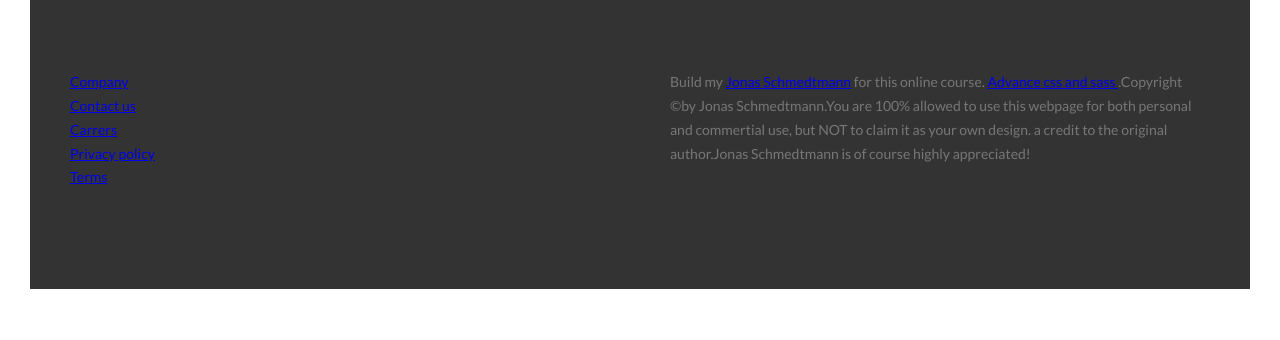
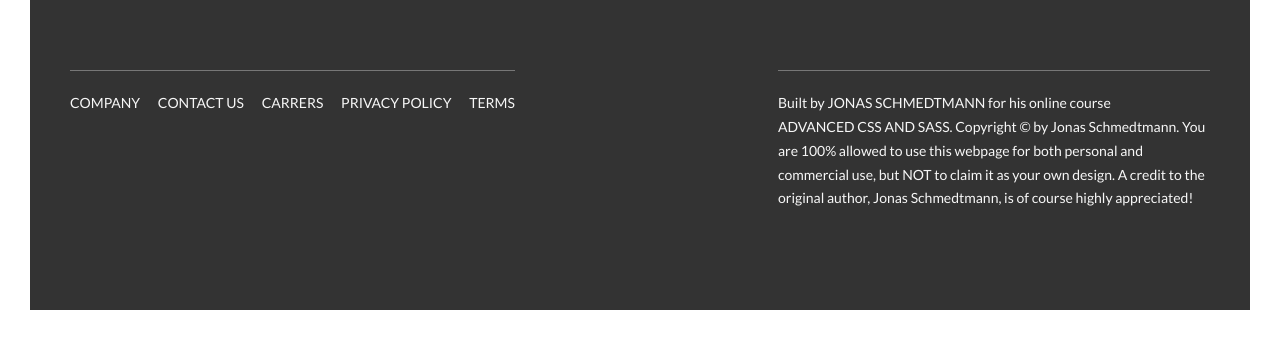
Before and after one commit to FatemehShojaei/Natours, a website: page index.html in a window 1280 px wide. Shown: the part 5533-5873 px from the top of the page. Before the commit the page ends 5852 px from the top, so only its background shows below. Drawn offline with Linux system fonts and the light colour scheme.

Commit message:
footer completed

```diff
--- a/index.html
+++ b/index.html
@@ -381,24 +381,20 @@
       </div>
       <div class="row">
         <div class="col-1-of-2">
-          <div class="footer_navigation">
+          <div class="footer__navigation">
             <ul class="footer__list">
               <li class="footer__item">
                 <a href="#" class="footer__link">Company</a>
               </li>
-
               <li class="footer__item">
                 <a href="#" class="footer__link">Contact us</a>
               </li>
-
               <li class="footer__item">
                 <a href="#" class="footer__link">Carrers</a>
               </li>
-
               <li class="footer__item">
                 <a href="#" class="footer__link">Privacy policy</a>
               </li>
-
               <li class="footer__item">
                 <a href="#" class="footer__link">Terms</a>
               </li>
@@ -407,13 +403,13 @@
         </div>
         <div class="col-1-of-2">
           <p class="footer__copyright">
-            Build my <a href="#" class="footer__link">Jonas Schmedtmann</a> for
-            this online course.
-            <a href="#" class="footer__link">Advance css and sass </a>.Copyright
-            &copy;by Jonas Schmedtmann.You are 100% allowed to use this webpage
-            for both personal and commertial use, but NOT to claim it as your
-            own design. a credit to the original author.Jonas Schmedtmann is of
-            course highly appreciated!
+            Built by <a href="#" class="footer__link">Jonas Schmedtmann</a> for
+            his online course
+            <a href="#" class="footer__link">Advanced CSS and Sass</a>.
+            Copyright &copy; by Jonas Schmedtmann. You are 100% allowed to use
+            this webpage for both personal and commercial use, but NOT to claim
+            it as your own design. A credit to the original author, Jonas
+            Schmedtmann, is of course highly appreciated!
           </p>
         </div>
       </div>
--- a/sass/layout/_footer.scss
+++ b/sass/layout/_footer.scss
@@ -2,6 +2,7 @@
   background-color: $color-grey-dark-3;
   padding: 10rem 0;
   font-size: 1.4rem;
+  color: $color-grey-light-1;
 
   &__logo-box {
     text-align: center;
@@ -14,6 +15,9 @@
   }
 
   &__navigation {
+    border-top: 1px solid $color-grey-dark;
+    padding-top: 2rem;
+    display: inline-block;
   }
 
   &__list {
@@ -29,5 +33,28 @@
   }
 
   &__link {
+    &:link,
+    &:visited {
+      color: $color-grey-light-1;
+      background-color: $color-grey-dark-3;
+      text-decoration: none;
+      text-transform: uppercase;
+      display: inline-block;
+      transition: all 0.2s;
+    }
+
+    &:hover,
+    &:active {
+      color: $color-primary;
+      box-shadow: 0 1rem 2rem rgba($color-black, 0.4);
+      transform: rotate(5deg) scale(1.3);
+    }
+  }
+
+  &__copyright {
+    border-top: 1px solid $color-grey-dark;
+    padding-top: 2rem;
+    width: 80%;
+    float: right;
   }
 }
```
Also changed, not shown: css/style.css.
